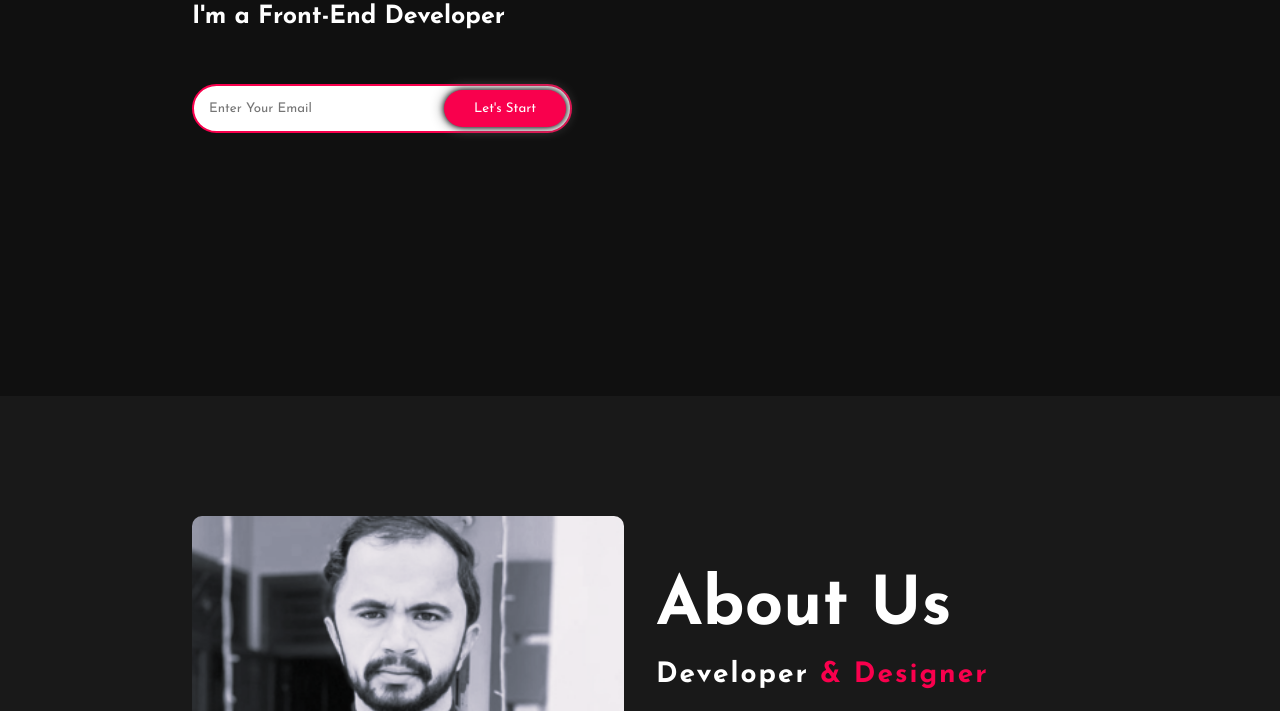
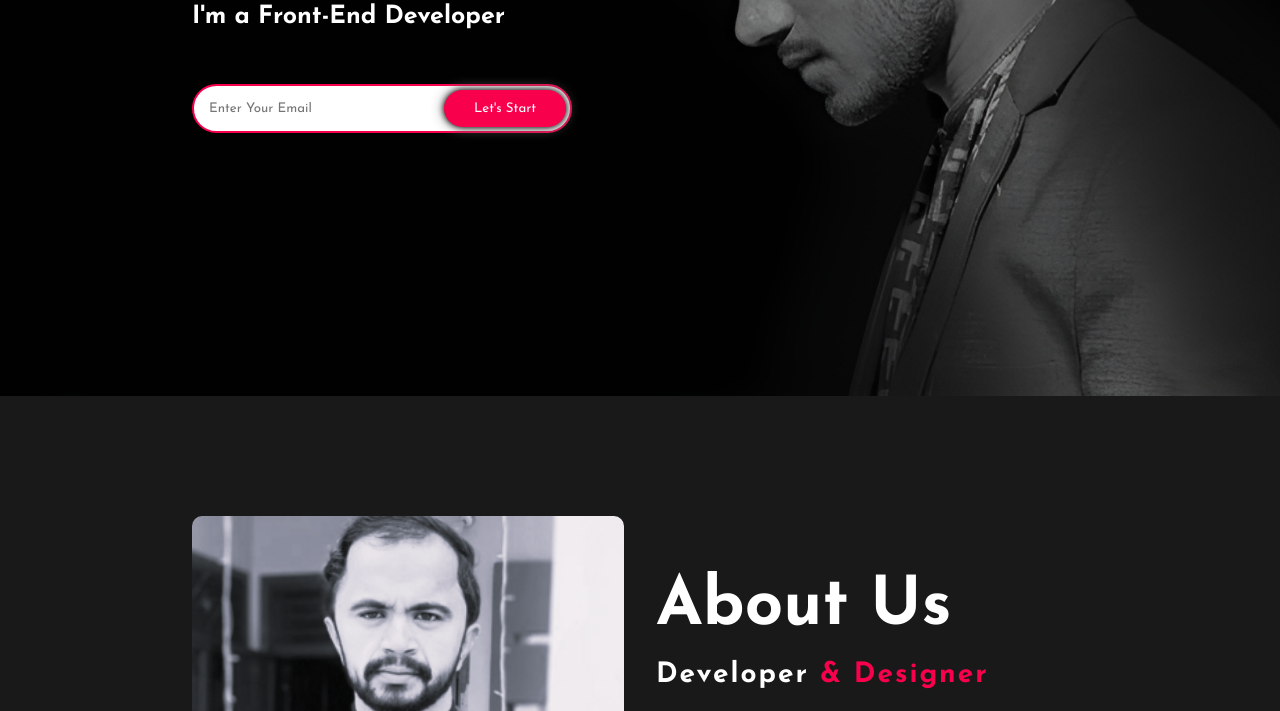
Before and after one commit to abduljabbarweb/abduljabbarweb.github.io, a plain HTML site: page index.html in a window 1280 px wide. Shown: the part 404-1115 px from the top of the page. Drawn offline with nearby package versions, Linux system fonts and the light colour scheme.

Commit message:
Update style.css

```diff
--- a/css/style.css
+++ b/css/style.css
@@ -96,9 +96,9 @@ section{
 .home{
     height: 100vh;
     width: 100%;
-    /* background: url(../assets/hero-background.jpg);
+    background: url(../assets/hero-background.jpg);
     background-size: cover;
-    background-position: center; */
+    background-position: center;
     position: relative;
     display: grid;
     grid-template-columns: repeat(1, 1fr);
```
